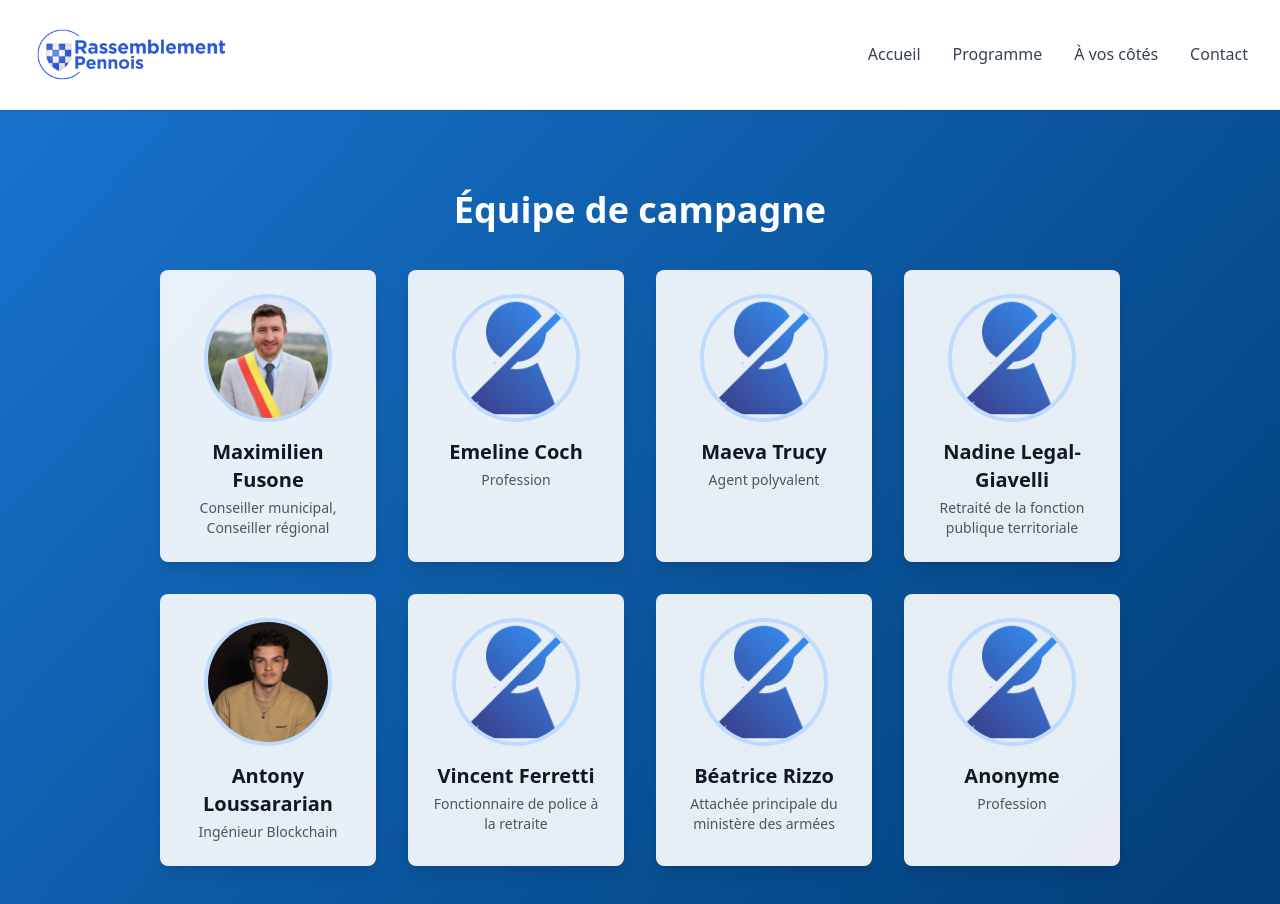
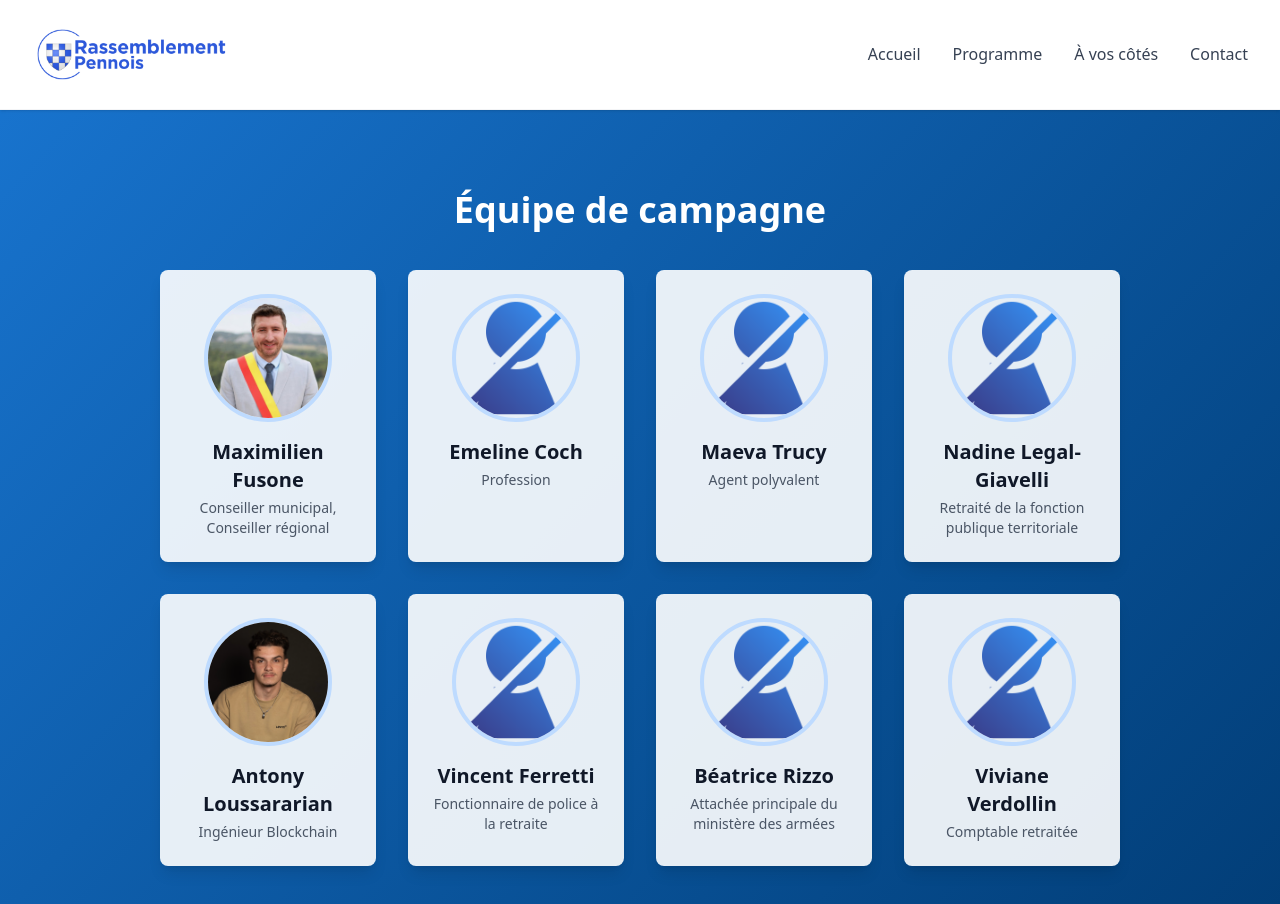
Before and after one commit to Antonybyrt/Rassemblement-Pennois, a Next.js app: page /equipe-de-campagne in a window 1280 px wide. Shown: the top 904 px of the page. Built offline with nearby package versions, Linux system fonts and the light colour scheme.

Commit message:
description

```diff
--- a/src/pages/equipe-de-campagne/index.tsx
+++ b/src/pages/equipe-de-campagne/index.tsx
@@ -48,10 +48,10 @@ const team = [
     description: "Béatrice RIZZO, 66 ans, cadre A, attachée principale du ministère des armées, 46 ans d’activité. \n \n Représentante nationale des personnels du service du commissariat des armées. Mariée, 1 enfant en études supérieures. \n \n J’aime la musique, le cinéma, le sport, les voyages et les jeux de cartes."
   },
   {
-    name: 'Anonyme',
+    name: 'Viviane Verdollin',
     photo: '/default-profile.png',
-    profession: 'Profession',
-    description: "Description du membre anonyme."
+    profession: 'Comptable retraitée',
+    description: "Viviane, 73 ans, retraitée. \n \n A participé au marathon des aigles de Paris à New York, fan de natation. \n \n Medaillée de bronze aux championnats de france d'aviron indoor."
   },
   {
     name: 'Anonyme',
```
